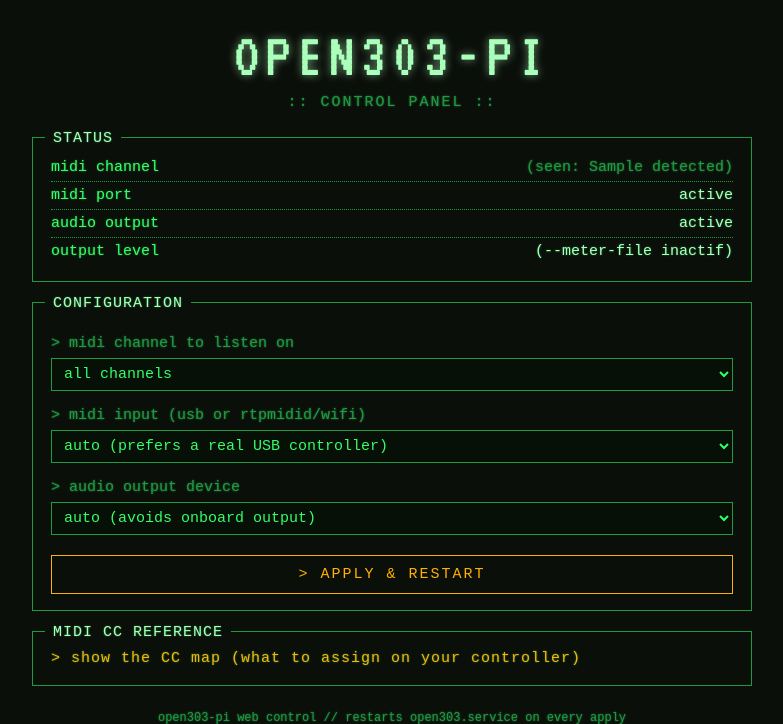
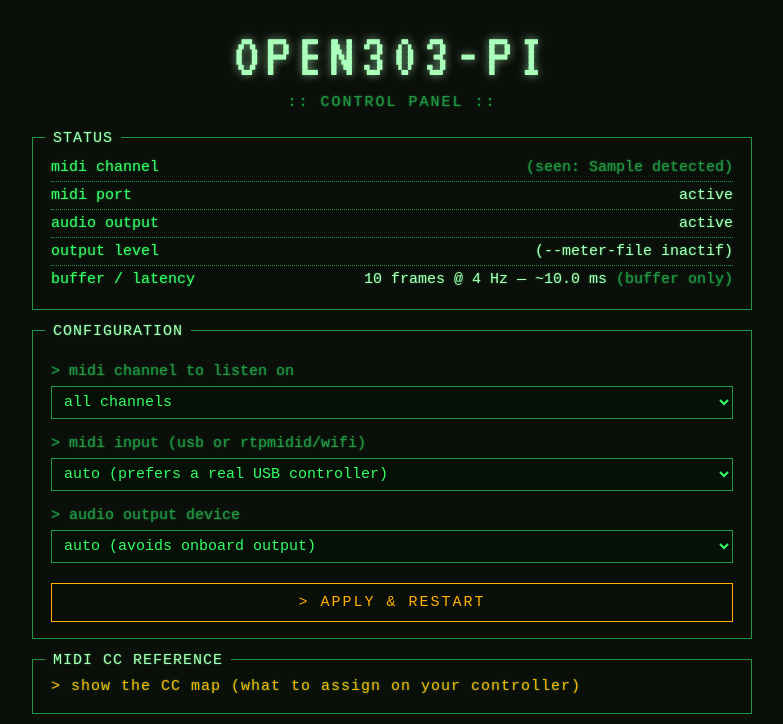
Before and after one commit to sebastien17/open303-pi, a Flask app: template web/templates/index.html in a window 1280 px wide. Shown: the top 724 px of the page, without its empty margins (248-1031 px from the left). Run offline with Flask 3, Linux system fonts and the light colour scheme; the template is opened without the code that fills it: most values are stand-ins (such as "Sample title", 1, 10 or a date in 2020).

Commit message:
Show buffer/latency in the web UI, and read logs via journalctl --grep
Adds a "buffer / latency" status row (64 frames @ 44100 Hz - ~1.5 ms).
The value is read back from the binary's own startup line rather than
recomputed, because RtAudio sometimes negotiates a different buffer
than requested (256 became 444 on the onboard output), so only that
line reflects what is actually running. Labelled "(buffer only)": it
is the nominal buffer latency, not a round-trip measurement.

Doing that surfaced a latent bug in the existing status helpers: they
read the last N journal lines and filtered in Python, but ALSA probe
warnings and MIDI events flood the log, so a line written once at
startup falls out of the window within minutes -- the latency row
showed "?" for exactly that reason. All of them now filter with
journalctl --grep instead, which also cuts the data transferred.

```diff
--- a/web/app.py
+++ b/web/app.py
@@ -36,6 +36,27 @@ DEVICE_NAME_RE = re.compile(r"^[A-Za-z0-9 _\-().:]{0,100}$")
 app = Flask(__name__)
 
 
+def journal_grep(pattern, lines=20):
+    """Lignes du journal d'open303.service contenant `pattern`, filtrees par
+    journalctl lui-meme (--grep) et non apres coup.
+
+    Important : lire "les N dernieres lignes" puis filtrer en Python ne marche
+    pas de facon fiable ici. Les avertissements ALSA (sondage de vc4hdmi...)
+    et les evenements MIDI noient vite le journal, et l'information cherchee
+    -- ecrite une seule fois au demarrage -- sort de la fenetre. Bug constate :
+    la ligne "Buffer=... latence ~..." etait deja hors des 200 dernieres
+    lignes quelques minutes apres le demarrage du service."""
+    try:
+        out = subprocess.run(
+            ["journalctl", "-u", "open303.service", "--grep", pattern,
+             "-n", str(lines), "--no-pager"],
+            capture_output=True, text=True, timeout=5,
+        ).stdout
+    except (FileNotFoundError, subprocess.TimeoutExpired):
+        return []
+    return out.splitlines()
+
+
 def current_output_device():
     """Peripheriques de sortie deja ouverts en exclusif par open303.service
     (le device actif) n'apparaissent PAS dans `--list-devices` -- RtAudio ne
@@ -43,15 +64,8 @@ def current_output_device():
     pratique : la carte USB active disparait de l'enumeration tant que le
     service tourne. On retrouve donc le device reellement utilise via la
     derniere ligne "Sortie audio: ..." des logs, pour l'ajouter a la liste."""
-    try:
-        out = subprocess.run(
-            ["journalctl", "-u", "open303.service", "-n", "200", "--no-pager"],
-            capture_output=True, text=True, timeout=5,
-        ).stdout
-    except (FileNotFoundError, subprocess.TimeoutExpired):
-        return ""
     match = None
-    for line in out.splitlines():
+    for line in journal_grep("Sortie audio:"):
         m = re.search(r"Sortie audio:\s*(.+)", line)
         if m:
             match = m.group(1).strip()
@@ -89,19 +103,37 @@ def detected_channels():
     canal emet son sequenceur, et un filtre --channel mal choisi donne un
     silence total sans le moindre indice. Lu depuis les logs (une seule fois
     par affichage de page, pas en boucle)."""
-    try:
-        out = subprocess.run(
-            ["journalctl", "-u", "open303.service", "-n", "400", "--no-pager"],
-            capture_output=True, text=True, timeout=5,
-        ).stdout
-    except (FileNotFoundError, subprocess.TimeoutExpired):
-        return []
     found = set()
-    for line in out.splitlines():
+    for line in journal_grep("Note On", lines=200):
         m = re.search(r"Note On\s+ch=(\d+)", line)
         if m:
             found.add(int(m.group(1)) + 1)  # 0-15 en interne -> 1-16 affiche
     return sorted(found)
+
+
+def current_stream_info():
+    """Buffer / sample rate / latence du flux audio en cours, relus depuis la
+    ligne "Open303 pret. Buffer=N frames @ R Hz (latence ~X ms)" des logs.
+
+    C'est la latence NOMINALE du buffer (buffer / sample_rate), pas une mesure
+    aller-retour : elle ne compte ni le trajet MIDI en amont ni la conversion
+    du DAC en aval. Utile pour verifier l'effet d'un changement de
+    BUFFER_FRAMES, pas pour caracteriser la chaine complete.
+
+    Valeur relue plutot que recalculee cote Python : RtAudio ajuste parfois le
+    buffer demande a ce que le peripherique accepte reellement (256 devenu 444
+    sur la sortie embarquee, par exemple), donc seule la ligne du binaire dit
+    ce qui est effectivement en place."""
+    match = None
+    for line in journal_grep("Buffer="):
+        m = re.search(r"Buffer=(\d+) frames @ (\d+) Hz \(latence ~([\d.]+) ms\)", line)
+        if m:
+            match = {
+                "frames": int(m.group(1)),
+                "rate": int(m.group(2)),
+                "latency_ms": float(m.group(3)),
+            }
+    return match
 
 
 def current_midi_port():
@@ -110,15 +142,8 @@ def current_midi_port():
     bloque pas l'enumeration d'un port deja utilise par un autre processus
     (les sequenceurs ALSA supportent plusieurs abonnes) -- pas besoin de
     fusionner ce resultat dans list_midi_ports(), juste de l'afficher."""
-    try:
-        out = subprocess.run(
-            ["journalctl", "-u", "open303.service", "-n", "200", "--no-pager"],
-            capture_output=True, text=True, timeout=5,
-        ).stdout
-    except (FileNotFoundError, subprocess.TimeoutExpired):
-        return ""
     match = None
-    for line in out.splitlines():
+    for line in journal_grep("MIDI ouvert sur:"):
         m = re.search(r"MIDI ouvert sur:\s*(.+)", line)
         if m:
             match = m.group(1).strip()
@@ -216,6 +241,7 @@ def index():
         midi_status=format_status(midi_port_label(midi_port), midi_port_label(current_midi_port())),
         midi_ports=list_midi_ports(),
         detected=detected_channels(),
+        stream=current_stream_info(),
     )
 
 
--- a/web/templates/index.html
+++ b/web/templates/index.html
@@ -170,6 +170,12 @@
       <div class="row"><span>midi port</span><span class="val">{{ midi_status }}</span></div>
       <div class="row"><span>audio output</span><span class="val">{{ audio_status }}</span></div>
       <div class="row"><span>output level</span><span class="val" id="meter">----------------  --</span></div>
+      <div class="row"><span>buffer / latency</span><span class="val">
+        {%- if stream -%}
+          {{ stream.frames }} frames @ {{ stream.rate }} Hz &mdash; ~{{ "%.1f"|format(stream.latency_ms) }} ms
+          <span class="hint">(buffer only)</span>
+        {%- else -%}?{%- endif -%}
+      </span></div>
     </div>
 
     <form class="box" data-title="CONFIGURATION" method="post" action="{{ url_for('apply') }}">
```
